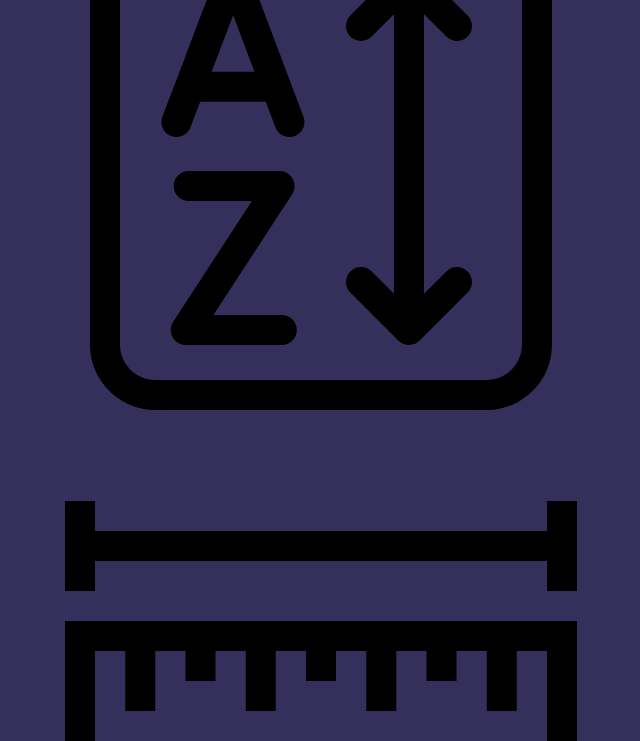
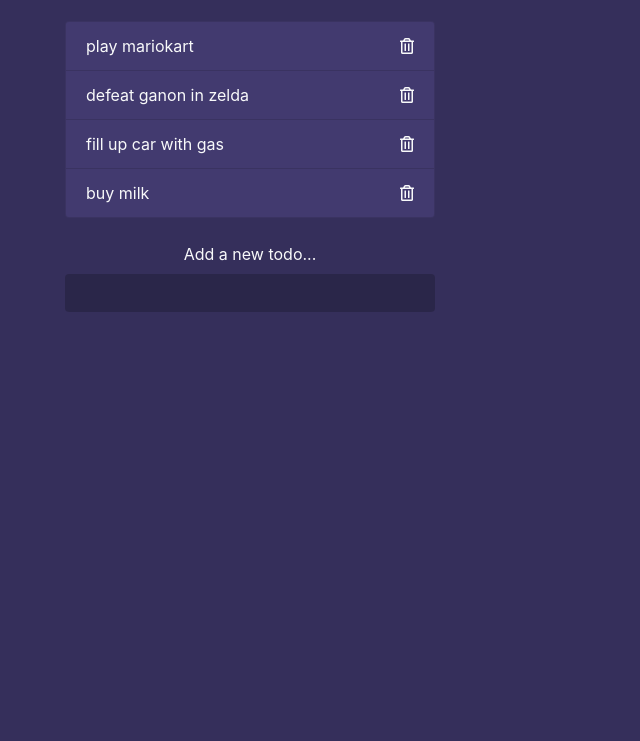
Before and after one commit to GengarWasTaken/javascript-projekti, a plain HTML site: page projekti35/index.html in a window 1280 px wide. Shown: the part 198-939 px from the top of the page, without its empty margins (390-1030 px from the left). After the commit the page ends 800 px from the top, so only its background shows below. Drawn offline with nearby package versions, Linux system fonts and the light colour scheme.

Commit message:
Update style.css

```diff
--- a/projekti35/style.css
+++ b/projekti35/style.css
@@ -20,3 +20,17 @@ input[type=text]:focus{
 .filtered {
   display: none !important;
 }
+.sort {
+  display: flex;
+  justify-content: space-evenly;
+}
+svg {
+  fill: #423A6F;
+  width: 10%;
+  height: auto;
+  cursor: pointer;
+  margin-bottom: 24px;
+}
+svg:hover {
+  fill: #fff;
+}
```
